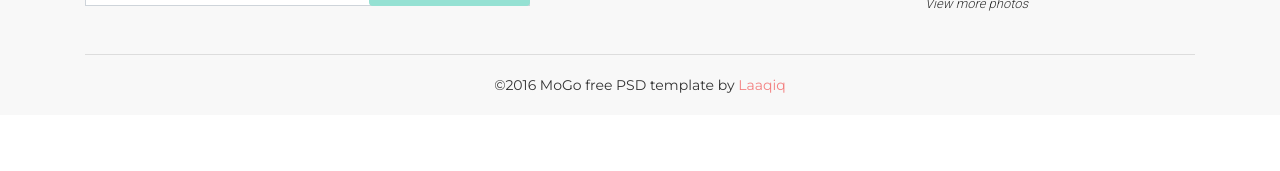
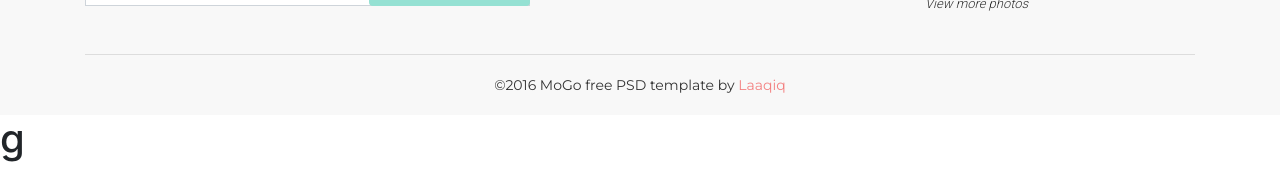
Before and after one commit to GuljarGlimpse/bushra, a plain HTML site: page index.html in a window 1280 px wide. Shown: the part 7129-7300 px from the top of the page. Before the commit the page ends 7244 px from the top, so only its background shows below. Drawn offline with Linux system fonts and the light colour scheme.

Commit message:
first commit

```diff
--- a/index.html
+++ b/index.html
@@ -1065,6 +1065,7 @@
 </footer>
 <!-------footer part end--->
     <!-------feedback part start--->
+    <h1>g</h1>
     <!-------feedback part end--->
 
     <!-------banner part start--->
```
